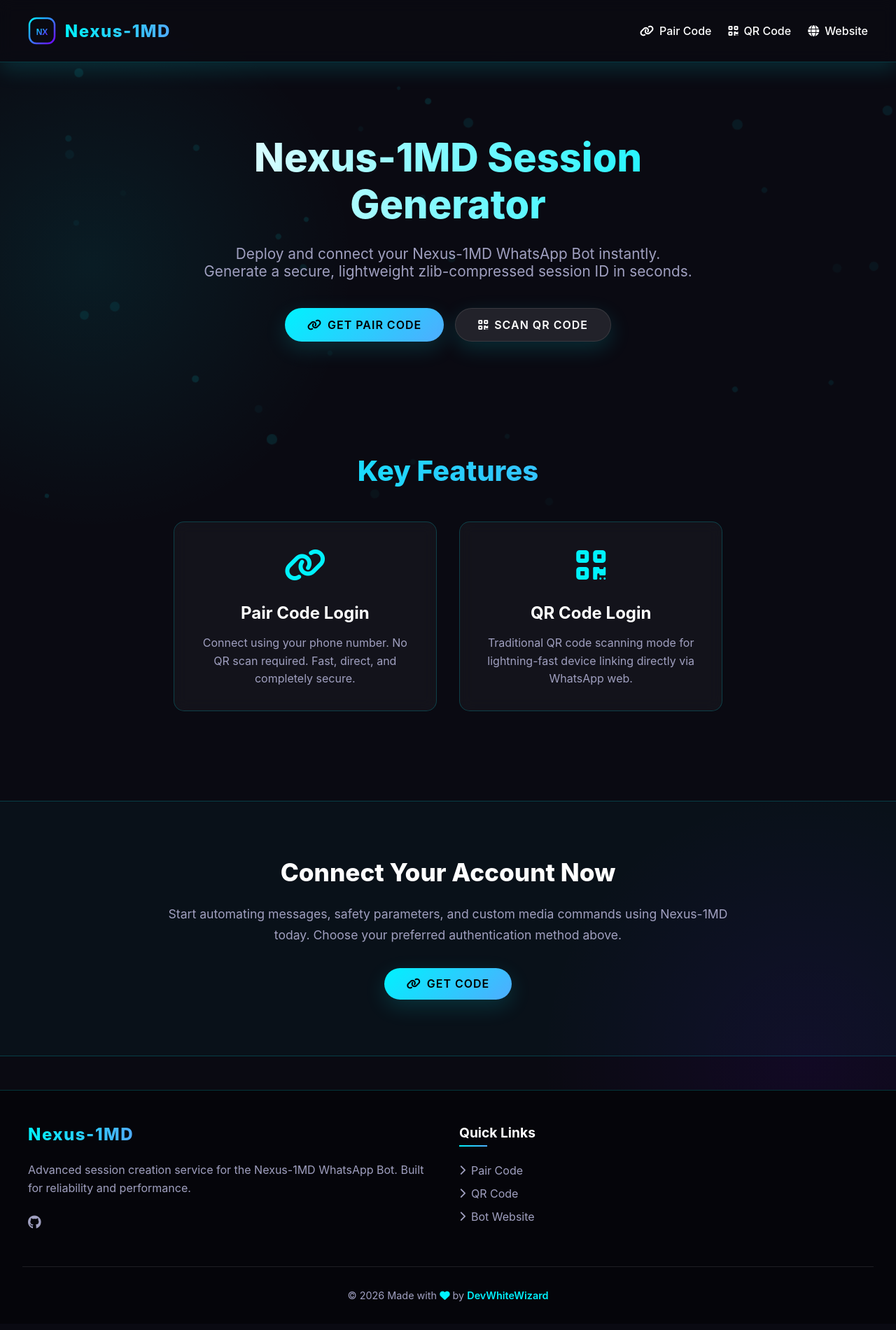
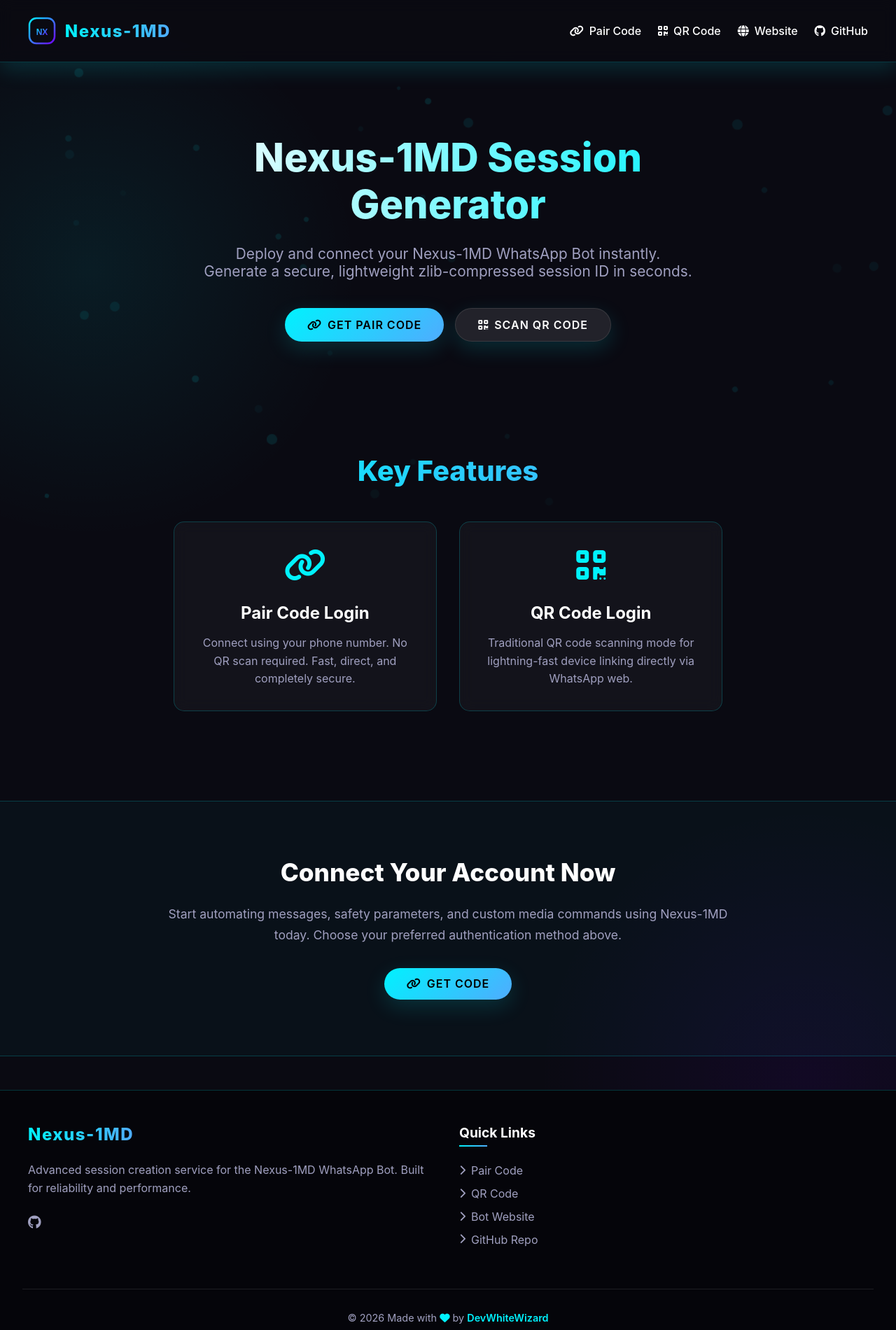
Before and after one commit to devwhitewizard/nexus-paircode, a website: page public/index.html in a window 1280 px wide. Shown: the whole page at 70% size. Drawn offline with Linux system fonts and the light colour scheme.

Commit message:
add direct links to nexus-v1md GitHub repository in landing page

```diff
--- a/public/index.html
+++ b/public/index.html
@@ -533,6 +533,9 @@
                 <a href="https://nexus-md.vercel.app/" class="menu-link" target="_blank">
                     <i class="fas fa-globe"></i> Website
                 </a>
+                <a href="https://github.com/devwhitewizard/nexus-v1md" class="menu-link" target="_blank">
+                    <i class="fab fa-github"></i> GitHub
+                </a>
             </div>
         </div>
     </nav>
@@ -608,7 +611,7 @@
                     Advanced session creation service for the Nexus-1MD WhatsApp Bot. Built for reliability and performance.
                 </p>
                 <div class="footer-links">
-                    <a href="https://github.com/devwhitewizard" class="footer-link" target="_blank">
+                    <a href="https://github.com/devwhitewizard/nexus-v1md" class="footer-link" target="_blank">
                         <i class="fab fa-github"></i>
                     </a>
                 </div>
@@ -629,6 +632,11 @@
                     <li class="footer-menu-item">
                         <a href="https://nexus-md.vercel.app/" class="footer-menu-link" target="_blank">
                             <i class="fas fa-chevron-right"></i> Bot Website
+                        </a>
+                    </li>
+                    <li class="footer-menu-item">
+                        <a href="https://github.com/devwhitewizard/nexus-v1md" class="footer-menu-link" target="_blank">
+                            <i class="fas fa-chevron-right"></i> GitHub Repo
                         </a>
                     </li>
                 </ul>
```
